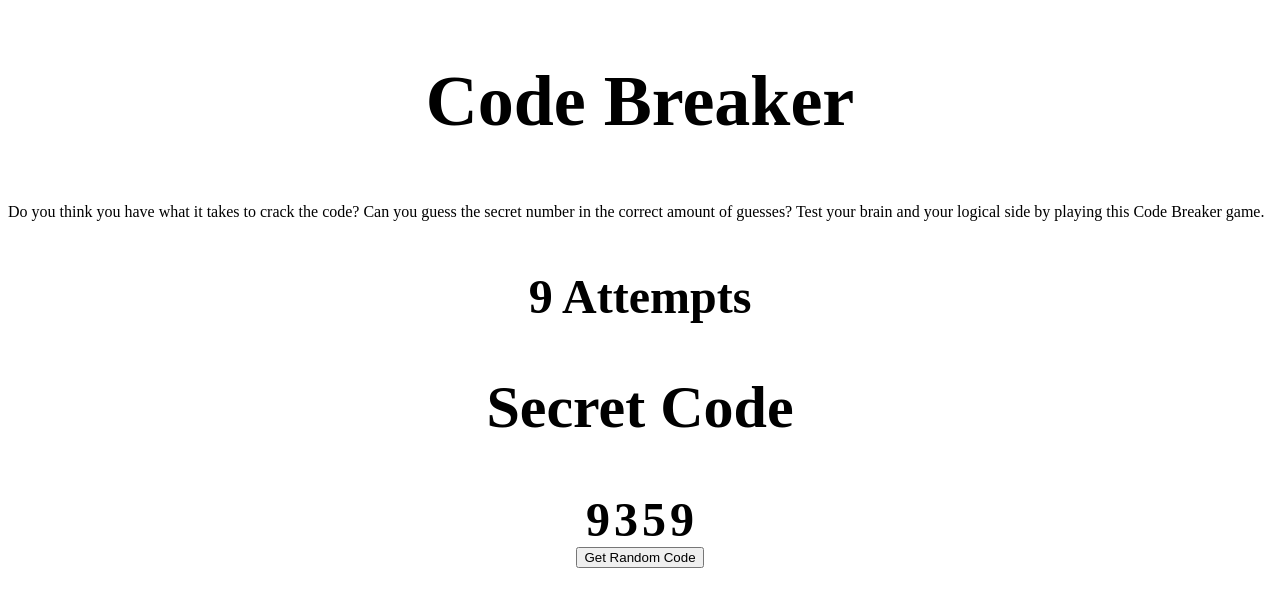
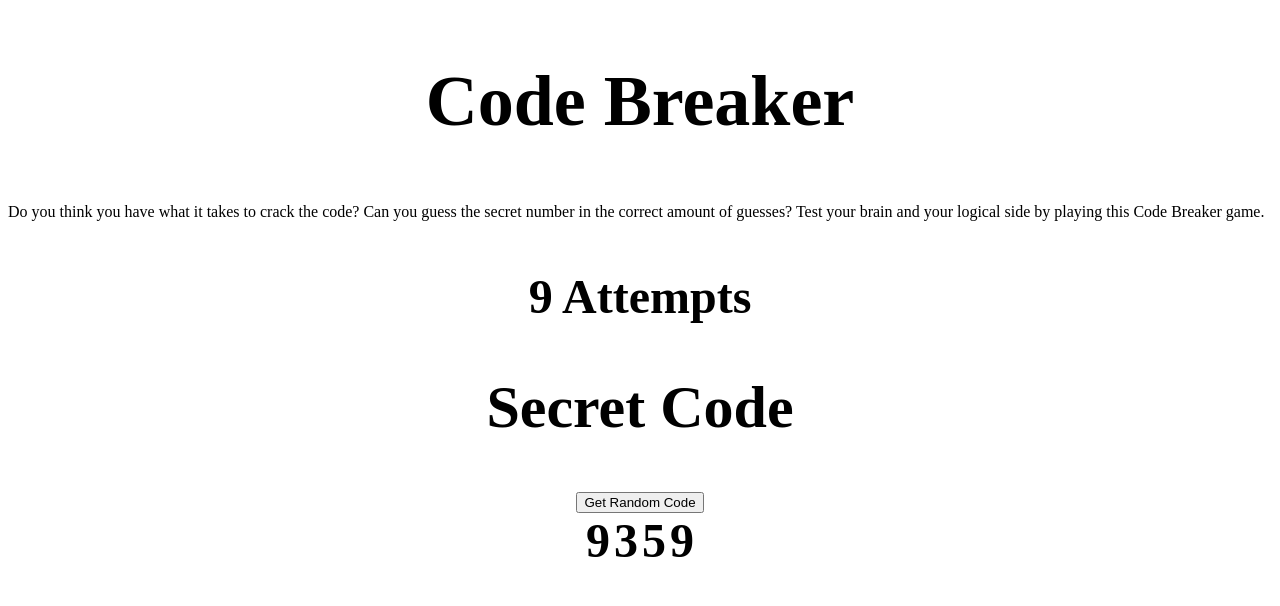
Before and after one commit to JustJeo/code_breaker_game, a plain HTML site: page index.html in a window 1280 px wide. Both pictures are taken after a click on the button "Get Random Code". Drawn offline with Linux system fonts and the light colour scheme.

Commit message:
Adds to fx to warn players of their last attempt before a game over

```diff
--- a/assets/css/main.css
+++ b/assets/css/main.css
@@ -27,6 +27,12 @@ p {
     text-align: center;
 }
 
+/* Start btn */
+#random-code-btn {
+    display: block;
+    margin: auto;
+}
+
 /* Secret Code */
 #secret-code-container .secret_code_number {
     display: inline;
--- a/assets/js/app.js
+++ b/assets/js/app.js
@@ -37,8 +37,11 @@ function getSecretCode() {
 
 // if player guess == 0, then game is over
 function getGuessAmount() {
-    if(player_guess == 0) {
+    if(player_guess == 1) {
         return document.getElementById("player-guess-text").innerHTML = "Game Over";
+    } else if(player_guess == 2) {
+        player_guess --;
+        return document.getElementById("player-guess-text").innerHTML = "Last Attempt!";
     } else {
         player_guess --;
         console.log(player_guess);
--- a/index.html
+++ b/index.html
@@ -23,12 +23,12 @@
         <div class="text-center game_container">
             <div id="secret-code-container">
                 <h2>Secret Code</h2>
+                <button type="button" id="random-code-btn">Get Random Code</button>
                 <h3 class="secret_code_number" id="code1"></h3>
                 <h3 class="secret_code_number" id="code2"></h3>
                 <h3 class="secret_code_number" id="code3"></h3>
                 <h3 class="secret_code_number" id="code4"></h3>
             </div>
-            <button type="button" id="random-code-btn">Get Random Code</button>
         </div>
     </section>
 </body>
```
